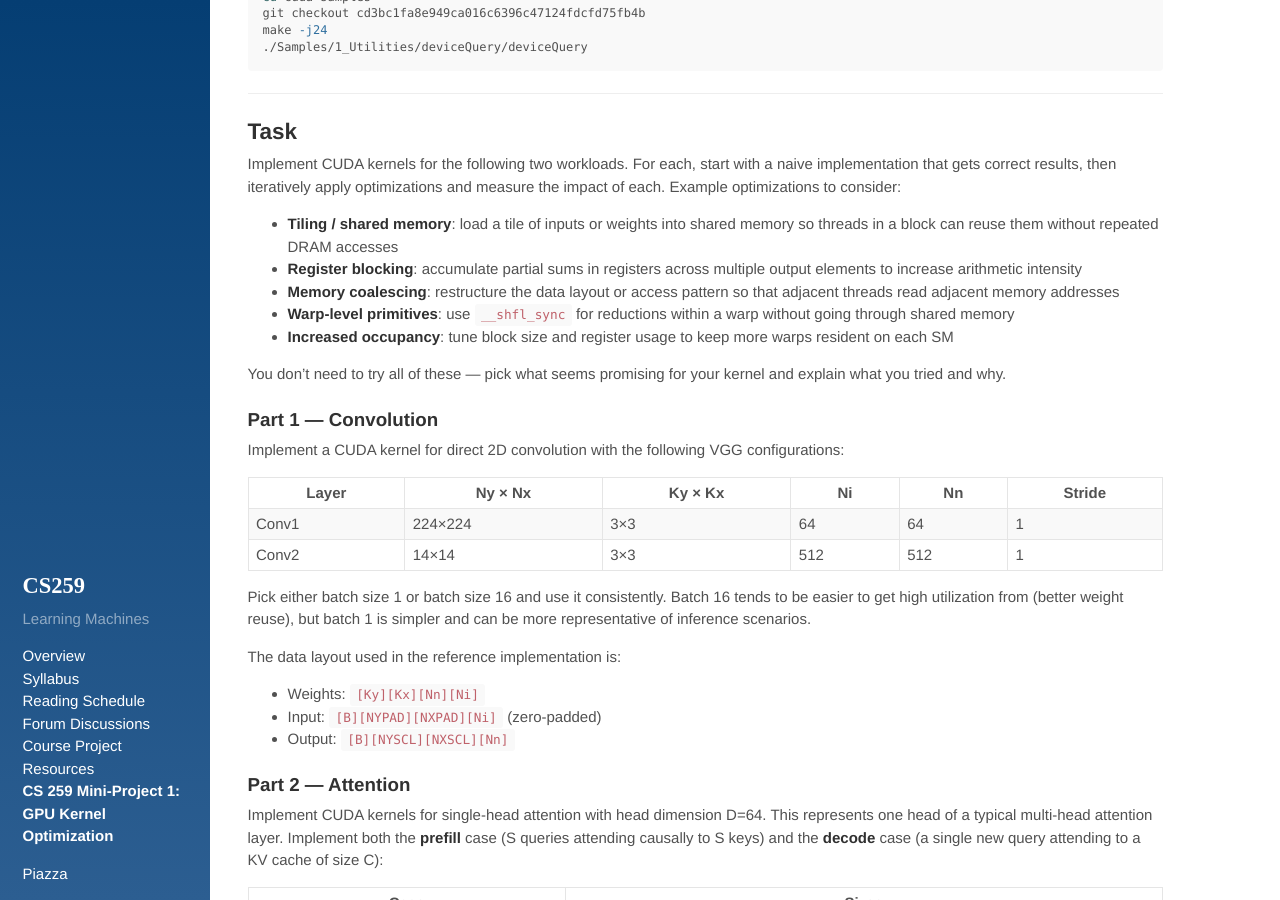
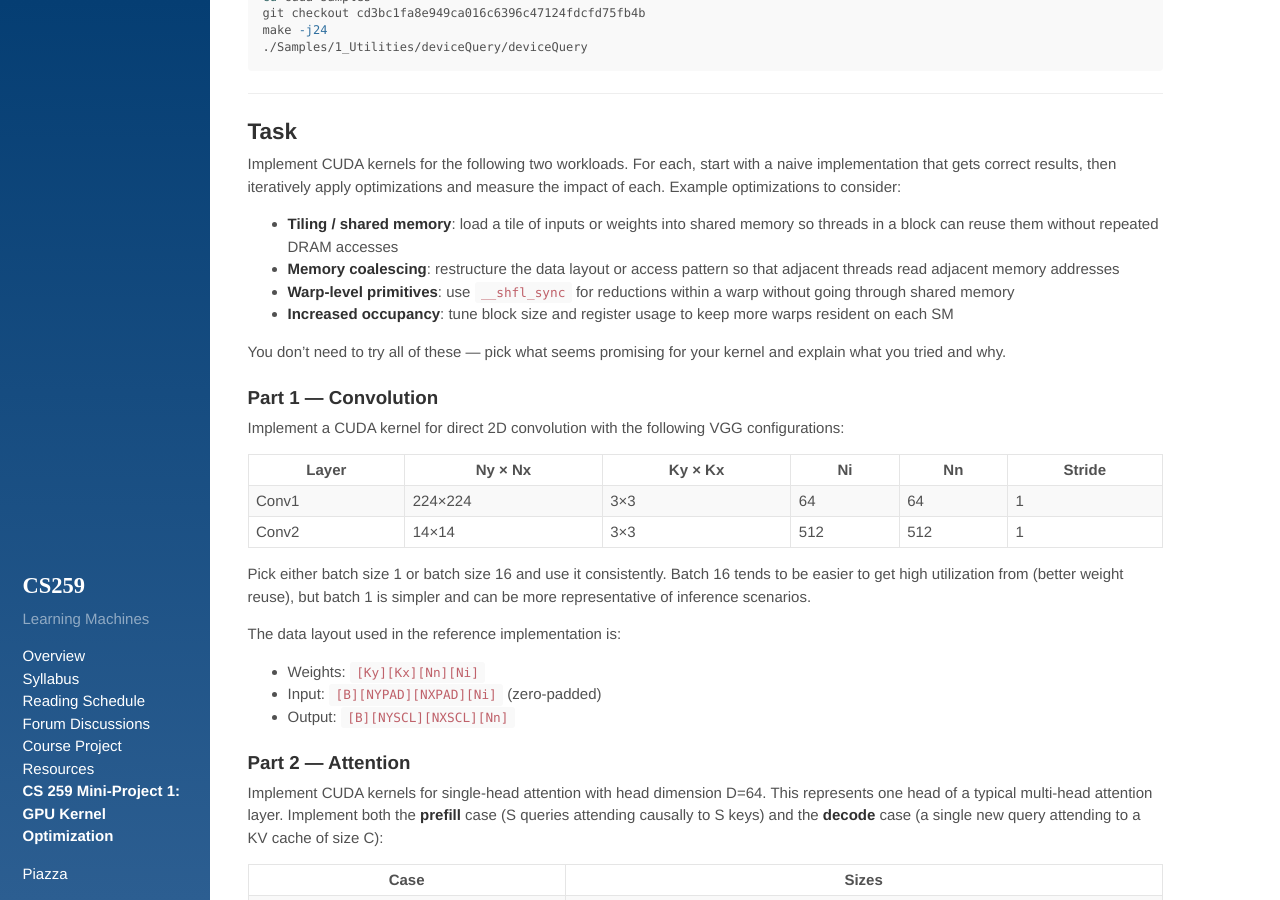
Before and after one commit to PolyArch/cs259, a Jekyll site: the page built from 04-miniproj-1.md, in a window 1280 px wide and 900 px high, scrolled down 716 px. Built offline with Jekyll 4.4.1, drawn with Linux system fonts in a browser that asks for light colours; our own code applies the rules of GitHub Pages for plain Markdown files.

Commit message:
Remove register blocking bullet -- too confusing

```diff
--- a/04-miniproj-1.md
+++ b/04-miniproj-1.md
@@ -48,8 +48,6 @@ and measure the impact of each. Example optimizations to consider:
 
 - **Tiling / shared memory**: load a tile of inputs or weights into shared memory
   so threads in a block can reuse them without repeated DRAM accesses
-- **Register blocking**: accumulate partial sums in registers across multiple output
-  elements to increase arithmetic intensity
 - **Memory coalescing**: restructure the data layout or access pattern so that
   adjacent threads read adjacent memory addresses
 - **Warp-level primitives**: use `__shfl_sync` for reductions within a warp without
```
